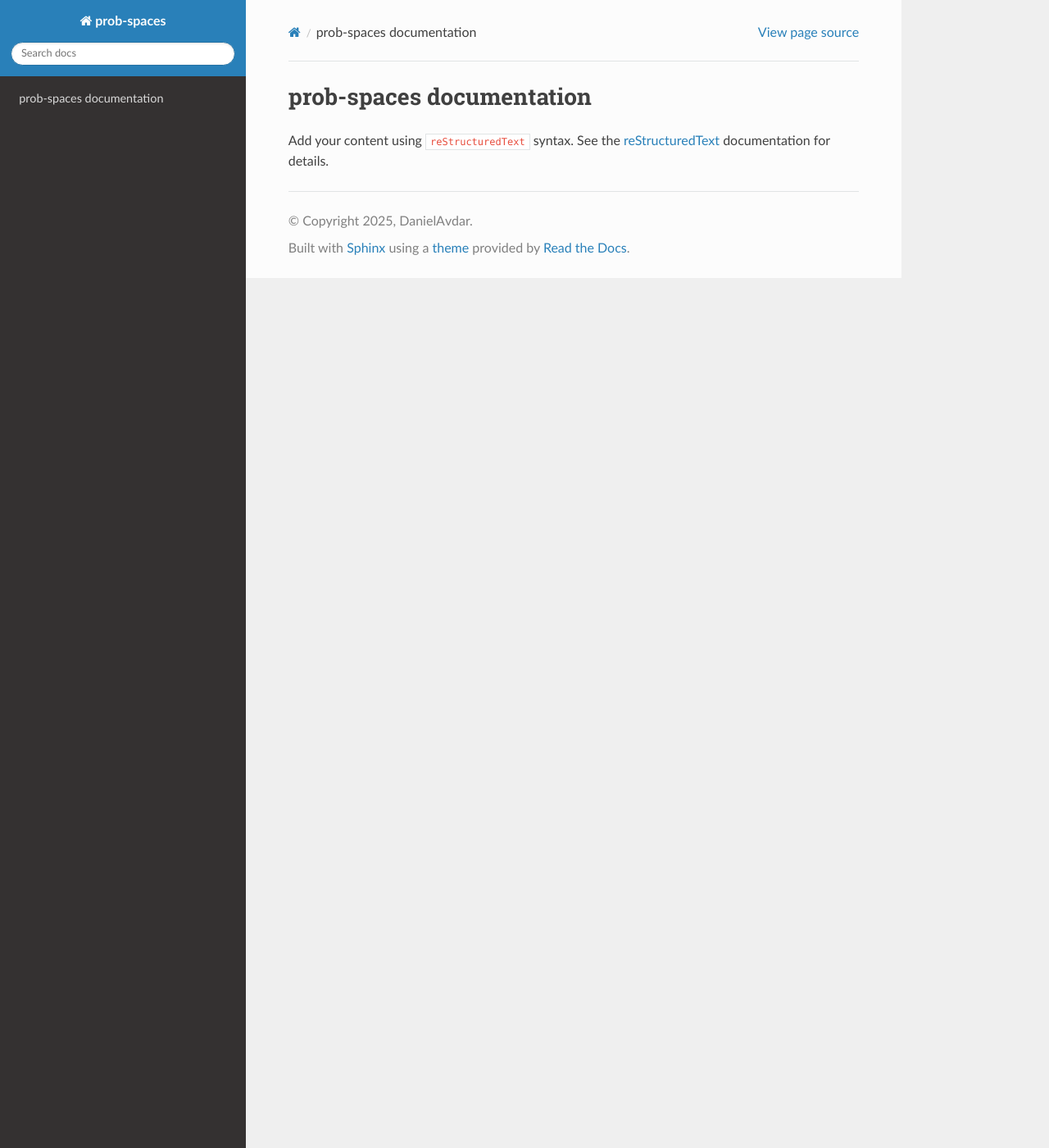
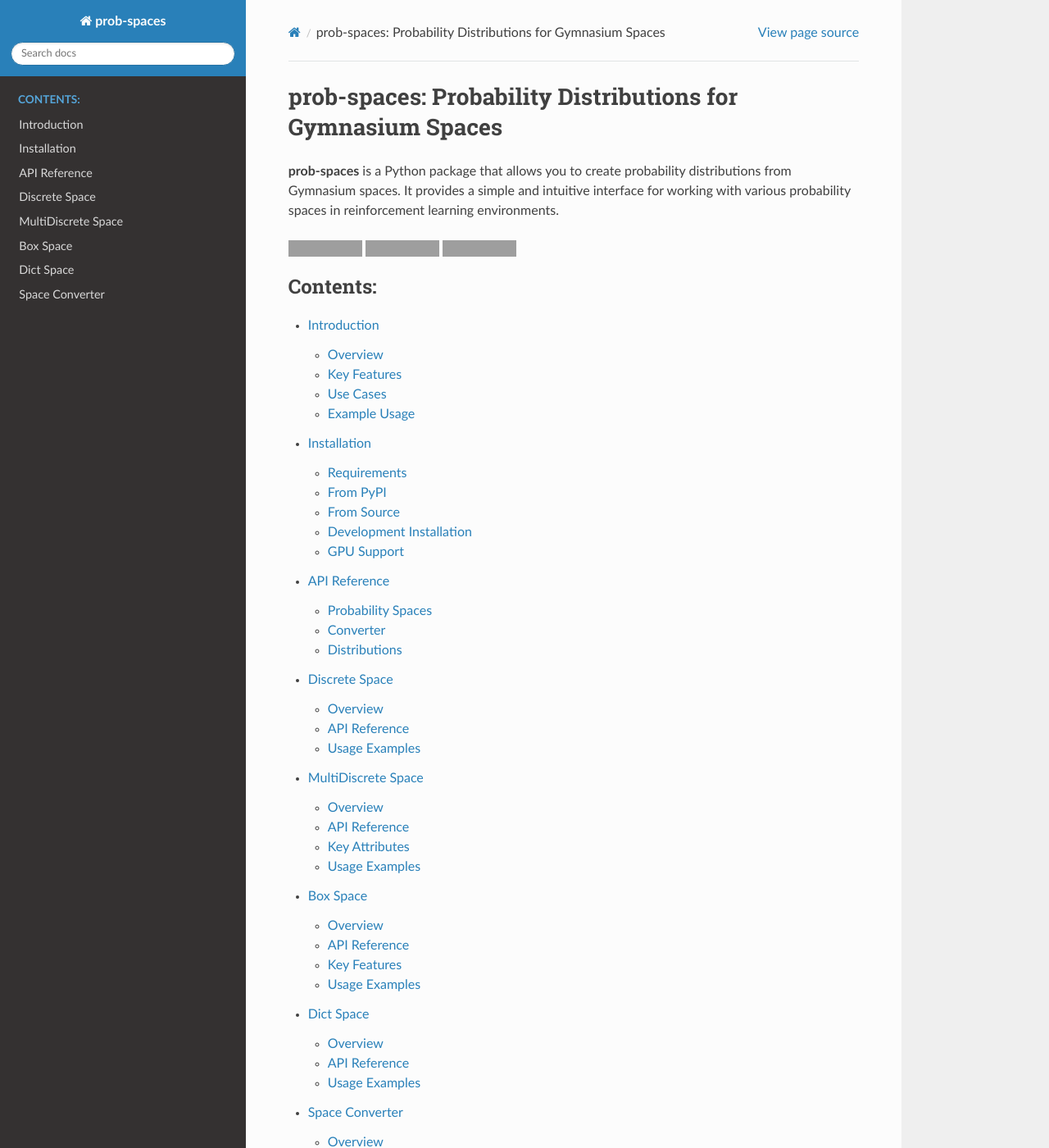
Before and after one commit to DanielAvdar/prob-spaces, a Sphinx documentation site: the page built from docs/source/index.rst, in a window 1280 px wide and 1400 px high. Shown: the whole window at 82% size. Built offline with Sphinx 7.4.7 and the Read the Docs theme 3.1.0, drawn with Linux system fonts in a browser that asks for light colours; some of the changed text lies outside the part shown; grey boxes are pictures that could not be loaded.

Commit message:
Add core documentation and enhance converter functionality
Introduce comprehensive Sphinx documentation for `prob-spaces`, including installation guide, API references, and module-specific tutorials. Update the `convert_to_prob_space` function with detailed docstrings and extend test cases to include nested `.rst` files.

Signed-off-by: DanielAvdar <66269169+DanielAvdar@users.noreply.github.com>

```diff
--- a/docs/source/index.rst
+++ b/docs/source/index.rst
@@ -1,16 +1,40 @@
-.. prob-spaces documentation master file, created by
-   sphinx-quickstart on Wed Apr  9 14:51:09 2025.
-   You can adapt this file completely to your liking, but it should at least
-   contain the root `toctree` directive.
+.. prob-spaces documentation master file
 
-prob-spaces documentation
-=========================
+prob-spaces: Probability Distributions for Gymnasium Spaces
+===========================================================
 
-Add your content using ``reStructuredText`` syntax. See the
-`reStructuredText <https://www.sphinx-doc.org/en/master/usage/restructuredtext/index.html>`_
-documentation for details.
+**prob-spaces** is a Python package that allows you to create probability distributions from Gymnasium spaces.
+It provides a simple and intuitive interface for working with various probability spaces in reinforcement learning
+environments.
 
+.. image:: https://img.shields.io/pypi/v/prob-spaces.svg
+   :target: https://pypi.org/project/prob-spaces/
+   :alt: PyPI version
+
+.. image:: https://img.shields.io/pypi/pyversions/prob-spaces.svg
+   :target: https://pypi.org/project/prob-spaces/
+   :alt: Python versions
+
+.. image:: https://img.shields.io/badge/License-MIT-blue.svg
+   :target: https://opensource.org/licenses/MIT
+   :alt: License
 
 .. toctree::
    :maxdepth: 2
    :caption: Contents:
+
+   introduction
+   installation
+   api
+   modules/discrete
+   modules/multi_discrete
+   modules/box
+   modules/dict
+   modules/converter
+
+Indices and tables
+==================
+
+* :ref:`genindex`
+* :ref:`modindex`
+* :ref:`search`
--- /dev/null
+++ b/docs/source/installation.rst
@@ -0,0 +1,51 @@
+Installation
+===========
+
+Requirements
+-----------
+
+prob-spaces requires the following packages:
+
+* Python 3.10 or higher
+* PyTorch
+* NumPy
+* Gymnasium
+* TorchRL
+
+From PyPI
+---------
+
+To install prob-spaces from PyPI:
+
+.. code-block:: bash
+
+    pip install prob-spaces
+
+From Source
+-----------
+
+To install from source:
+
+.. code-block:: bash
+
+    git clone https://github.com/DanielAvdar/prob-spaces.git
+    cd prob-spaces
+    pip install -e .
+
+Development Installation
+-----------------------
+
+For development installation:
+
+.. code-block:: bash
+
+    git clone https://github.com/DanielAvdar/prob-spaces.git
+    cd prob-spaces
+    pip install -e ".[dev]"
+
+GPU Support
+----------
+
+prob-spaces uses PyTorch, which can be installed with CUDA support for GPU acceleration.
+The package configuration includes a PyTorch CUDA 12.4 index. To use a different CUDA version,
+you may need to modify the PyTorch installation separately.
--- /dev/null
+++ b/docs/source/introduction.rst
@@ -0,0 +1,54 @@
+Introduction
+===========
+
+Overview
+--------
+
+**prob-spaces** extends Gymnasium spaces to create probability distributions that can be used
+in reinforcement learning and other machine learning applications. It provides a seamless
+interface between Gymnasium spaces and probability distributions.
+
+Key Features
+-----------
+
+* Create probability distributions directly from Gymnasium spaces
+* Support for common space types: Discrete, MultiDiscrete, Box, and Dict
+* Seamless integration with PyTorch for sampling and computing log probabilities
+* Support for masking operations to constrain valid actions
+
+Use Cases
+---------
+
+prob-spaces is particularly useful for:
+
+* Reinforcement learning algorithms that require probability distributions over action spaces
+* Implementing stochastic policies in RL agents
+* Working with complex action spaces in Gymnasium environments
+* Converting between different types of spaces and distributions
+
+Example Usage
+------------
+
+Here's a simple example of how to use prob-spaces:
+
+.. code-block:: python
+
+    import gymnasium as gym
+    import torch as th
+    from prob_spaces.converter import convert_to_prob_space
+
+    # Create a Gymnasium space
+    action_space = gym.spaces.Discrete(5)
+
+    # Convert to a probability space
+    prob_space = convert_to_prob_space(action_space)
+
+    # Create a probability distribution
+    probs = th.ones(5)  # Uniform distribution
+    dist = prob_space(probs)
+
+    # Sample from the distribution
+    action = dist.sample()
+
+    # Compute log probability
+    log_prob = dist.log_prob(action)
--- /dev/null
+++ b/docs/source/modules/box.rst
@@ -0,0 +1,66 @@
+Box Space
+========
+
+The ``BoxDist`` class extends the Gymnasium Box space to create continuous probability distributions.
+
+Overview
+--------
+
+``BoxDist`` allows you to create continuous probability distributions for action spaces with bounded
+values. By default, it uses a transformed Normal distribution to ensure samples are within the
+specified bounds.
+
+API Reference
+-------------
+
+.. autoclass:: prob_spaces.box.BoxDist
+   :members:
+   :undoc-members:
+   :show-inheritance:
+
+Key Features
+------------
+
+* Support for arbitrary continuous ranges with lower and upper bounds
+* Built-in transformation to enforce bounds using sigmoid and affine transforms
+* Customizable base distribution (defaults to Normal)
+
+Usage Examples
+--------------
+
+Basic usage:
+
+.. code-block:: python
+
+    import numpy as np
+    import torch as th
+    from prob_spaces.box import BoxDist
+
+    # Create a 2D box space with values between -1 and 1
+    space = BoxDist(low=-1, high=1, shape=(2,))
+
+    # Create parameters for the distribution
+    loc = th.zeros(2)    # Mean
+    scale = th.ones(2)   # Standard deviation
+
+    # Create a distribution
+    dist = space(loc, scale)
+
+    # Sample an action
+    action = dist.sample()
+
+    # Compute log probability
+    log_prob = dist.log_prob(action)
+
+Converting from gymnasium:
+
+.. code-block:: python
+
+    import gymnasium as gym
+    from prob_spaces.box import BoxDist
+
+    # Create a gymnasium space
+    gym_space = gym.spaces.Box(low=-1, high=1, shape=(3,))
+
+    # Convert to a BoxDist
+    space_dist = BoxDist.from_space(gym_space)
--- /dev/null
+++ b/docs/source/modules/converter.rst
@@ -0,0 +1,73 @@
+Space Converter
+===============
+
+The ``converter`` module provides utilities to convert Gymnasium spaces to prob-spaces equivalents.
+
+Overview
+--------
+
+The main function in this module is ``convert_to_prob_space``, which automatically converts
+any supported Gymnasium space to its corresponding probability space.
+
+API Reference
+-------------
+
+.. autofunction:: prob_spaces.converter.convert_to_prob_space
+
+Usage Examples
+--------------
+
+Converting a simple space:
+
+.. code-block:: python
+
+    import gymnasium as gym
+    from prob_spaces.converter import convert_to_prob_space
+
+    # Create a Gymnasium space
+    gym_space = gym.spaces.Discrete(5)
+
+    # Convert to a probability space
+    prob_space = convert_to_prob_space(gym_space)
+
+Converting complex spaces:
+
+.. code-block:: python
+
+    import gymnasium as gym
+    import numpy as np
+    from prob_spaces.converter import convert_to_prob_space
+
+    # Create a complex Gymnasium space
+    gym_space = gym.spaces.Dict({
+        'discrete': gym.spaces.Discrete(3),
+        'multi': gym.spaces.MultiDiscrete([2, 3, 4]),
+        'continuous': gym.spaces.Box(low=-1, high=1, shape=(2,))
+    })
+
+    # Convert to a probability space
+    prob_space = convert_to_prob_space(gym_space)
+
+Working with an environment:
+
+.. code-block:: python
+
+    import gymnasium as gym
+    import torch as th
+    from prob_spaces.converter import convert_to_prob_space
+
+    # Create an environment
+    env = gym.make('CartPole-v1')
+
+    # Convert action space to a probability space
+    action_prob_space = convert_to_prob_space(env.action_space)
+
+    # Create a uniform distribution over actions
+    probs = th.ones(env.action_space.n)
+    dist = action_prob_space(probs)
+
+    # Sample an action
+    action = dist.sample().item()
+    env.reset()
+    # Take a step in the environment
+    obs, reward, done, truncated, info = env.step(action)
--- /dev/null
+++ b/docs/source/modules/dict.rst
@@ -0,0 +1,52 @@
+Dict Space
+=========
+
+The ``DictDist`` class extends the Gymnasium Dict space to create nested distributions.
+
+Overview
+--------
+
+``DictDist`` allows you to create probability distributions for complex action spaces that
+consist of multiple sub-spaces organized in a dictionary structure.
+
+API Reference
+------------
+
+.. autoclass:: prob_spaces.dict.DictDist
+   :members:
+   :undoc-members:
+   :show-inheritance:
+
+Usage Examples
+-------------
+
+Basic usage:
+
+
+
+    import torch as th
+    import gymnasium as gym
+    from prob_spaces.dict import DictDist
+    from prob_spaces.discrete import DiscreteDist
+    from prob_spaces.box import BoxDist
+
+    # Create a dictionary space with a discrete and a box space
+    space = DictDist({
+        'discrete': DiscreteDist(n=3),
+        'continuous': BoxDist(low=-1, high=1, shape=(2,))
+    })
+
+    # Create probabilities for each space
+    probs = {
+        'discrete': th.tensor([0.3, 0.4, 0.3]),
+        'continuous': (th.zeros(2), th.ones(2))  # (loc, scale) for box space
+    }
+
+    # Create distributions
+    dists = space(probs)
+
+    # Sample from each distribution
+    samples = {k: dist.sample() for k, dist in dists.items()}
+
+    # Compute log probabilities
+    log_probs = {k: dist.log_prob(samples[k]) for k, dist in dists.items()}
--- /dev/null
+++ b/docs/source/modules/discrete.rst
@@ -0,0 +1,56 @@
+Discrete Space
+=============
+
+The ``DiscreteDist`` class extends the Gymnasium Discrete space to create categorical distributions.
+
+Overview
+--------
+
+``DiscreteDist`` allows you to create a categorical probability distribution from a discrete action space.
+It is useful for environments with a fixed number of distinct actions.
+
+API Reference
+------------
+
+.. autoclass:: prob_spaces.discrete.DiscreteDist
+   :members:
+   :undoc-members:
+   :show-inheritance:
+
+Usage Examples
+-------------
+
+Basic usage:
+
+.. code-block:: python
+
+    import torch as th
+    from prob_spaces.discrete import DiscreteDist
+
+    # Create a discrete space with 5 possible actions
+    space = DiscreteDist(n=5)
+
+    # Create logits/probabilities for each action
+    probs = th.tensor([0.1, 0.2, 0.3, 0.3, 0.1])
+
+    # Create a distribution
+    dist = space(probs)
+
+    # Sample an action
+    action = dist.sample()
+
+    # Compute log probability
+    log_prob = dist.log_prob(action)
+
+Converting from gymnasium:
+
+.. code-block:: python
+
+    import gymnasium as gym
+    from prob_spaces.discrete import DiscreteDist
+
+    # Create a gymnasium space
+    gym_space = gym.spaces.Discrete(n=10)
+
+    # Convert to a DiscreteDist
+    space_dist = DiscreteDist.from_space(gym_space)
--- /dev/null
+++ b/docs/source/modules/multi_discrete.rst
@@ -0,0 +1,78 @@
+MultiDiscrete Space
+==================
+
+The ``MultiDiscreteDist`` class extends the Gymnasium MultiDiscrete space to create categorical distributions
+for multiple discrete variables.
+
+Overview
+--------
+
+``MultiDiscreteDist`` allows you to create probability distributions for action spaces with multiple
+discrete components, each with its own cardinality.
+
+API Reference
+------------
+
+.. autoclass:: prob_spaces.multi_discrete.MultiDiscreteDist
+   :members:
+   :undoc-members:
+   :show-inheritance:
+
+Key Attributes
+-------------
+
+* ``nvec``: Array of integers representing the number of values for each discrete variable
+* ``start``: Optional starting indices for each variable
+* ``internal_mask``: Automatically generated mask to ensure valid actions
+
+Usage Examples
+-------------
+
+Basic usage:
+
+.. code-block:: python
+
+    import numpy as np
+    import torch as th
+    from prob_spaces.multi_discrete import MultiDiscreteDist
+
+    # Create a multi-discrete space with 3 variables:
+    # - First variable has 2 possible values (0, 1)
+    # - Second variable has 3 possible values (0, 1, 2)
+    # - Third variable has 4 possible values (0, 1, 2, 3)
+    nvec = np.array([2, 3, 4])
+    space = MultiDiscreteDist(nvec=nvec)
+
+    # Create logits for each variable
+    # The shape should be (nvec shape) + (max(nvec) + 1)
+    # In this case: (3, 5)
+    probs = th.ones((3, 5))
+
+    # Create a distribution
+    dist = space(probs)
+
+    # Sample an action
+    action = dist.sample()
+
+    # Compute log probability
+    log_prob = dist.log_prob(action)
+
+With masking:
+
+.. code-block:: python
+
+    import numpy as np
+    import torch as th
+    from prob_spaces.multi_discrete import MultiDiscreteDist
+
+    nvec = np.array([2, 3, 4])
+    space = MultiDiscreteDist(nvec=nvec)
+
+    probs = th.ones((3, 5))
+
+    # Create a mask to disallow certain actions
+    mask = th.ones((3, 5), dtype=th.bool)
+    mask[0, 1] = False  # Disallow action 1 for first variable
+
+    # Create a distribution with the mask
+    dist = space(probs, mask=mask)
```
Also changed, not shown: docs/source/api.rst (added, +33 -0 lines), 2 other files.
